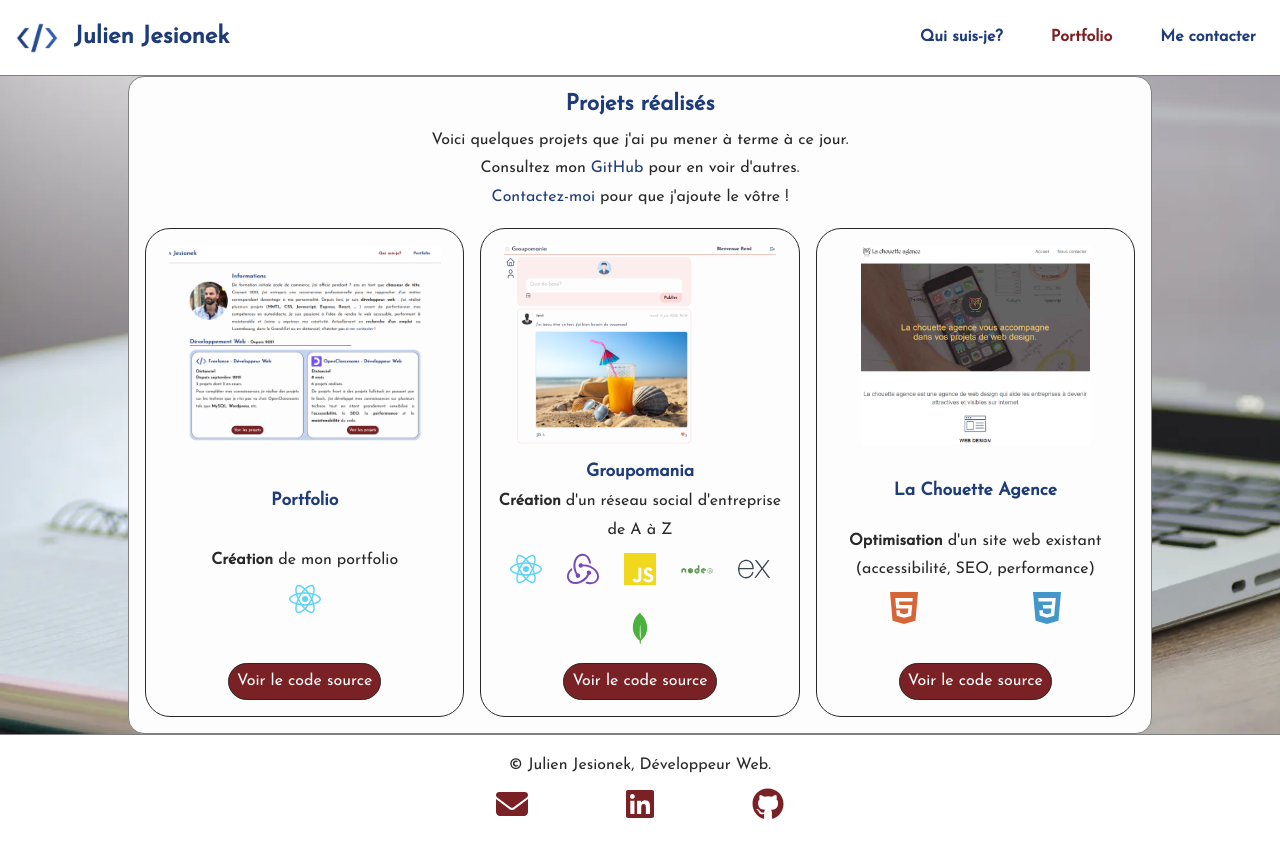
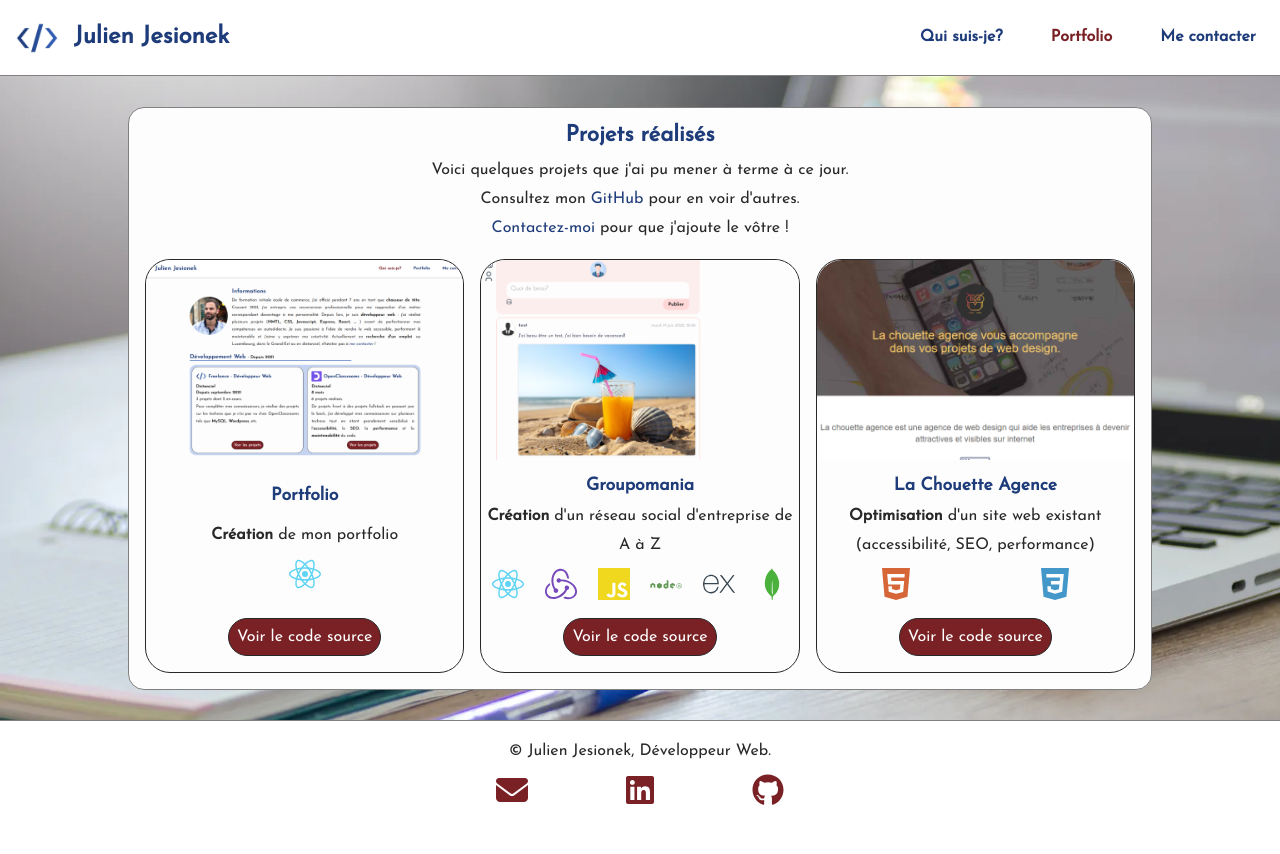
Before and after one commit to JulienJes/portfolio, a React (Create React App) app: page /portfolio in a window 1280 px wide. Built offline with nearby package versions, Linux system fonts and the light colour scheme.

Commit message:
Projects over

```diff
--- a/src/styles/pages/_portfolio.scss
+++ b/src/styles/pages/_portfolio.scss
@@ -13,17 +13,21 @@
     margin-top: 1rem;
     box-sizing: content-box;
     text-align: center;
+    padding: unset;
     &-buttons{
         display: flex;
         justify-content: space-around;
         & a{
             padding: 0.2rem 0.5rem;
+            margin-bottom: 1rem;
         }
     }
     &-image{
         & img{
-            max-width: 17rem;
+            width: 100%;
             height: 200px;
+            border-top-left-radius: 25px;
+            border-top-right-radius: 25px;
             object-fit: cover;
         }
     }
```
